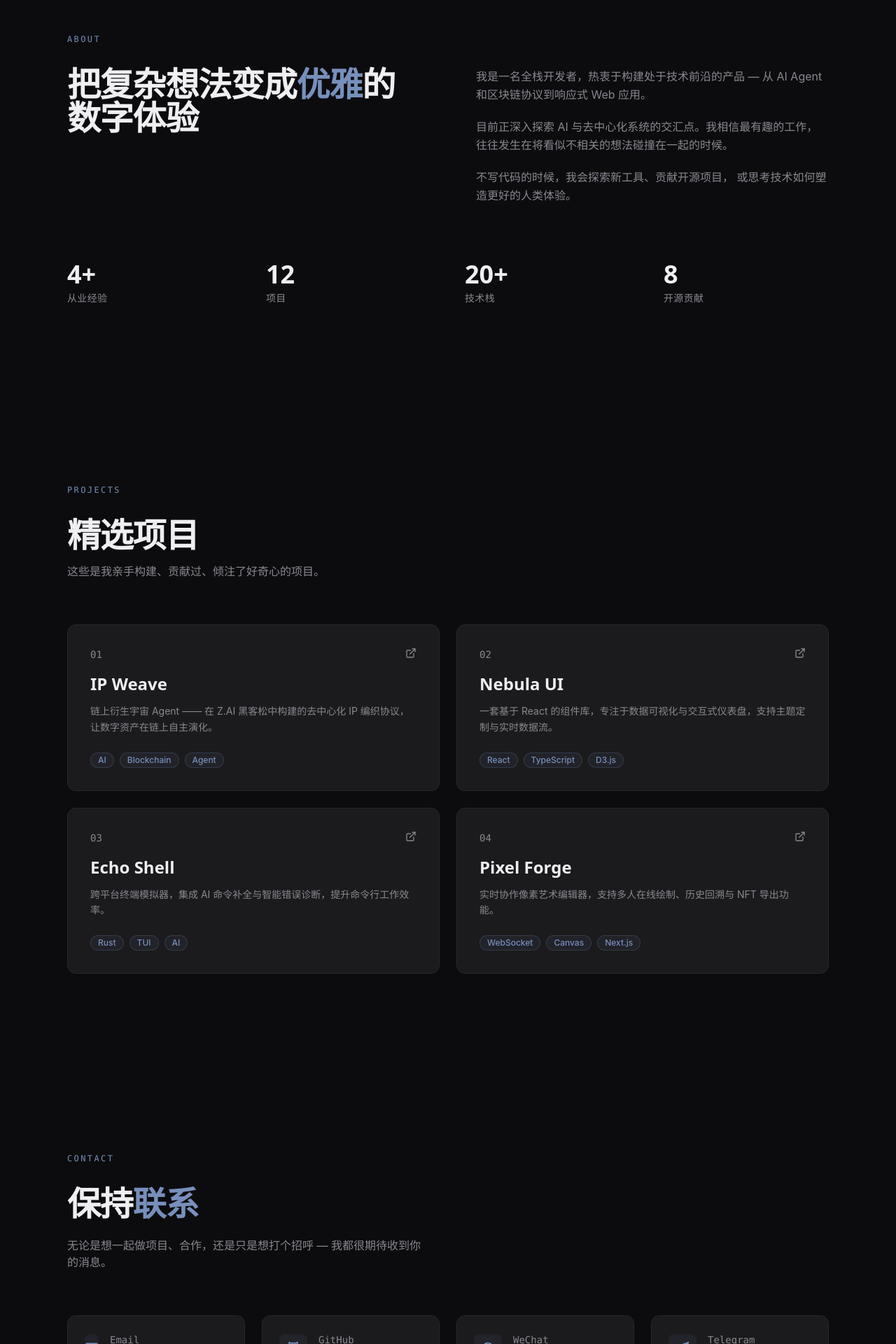
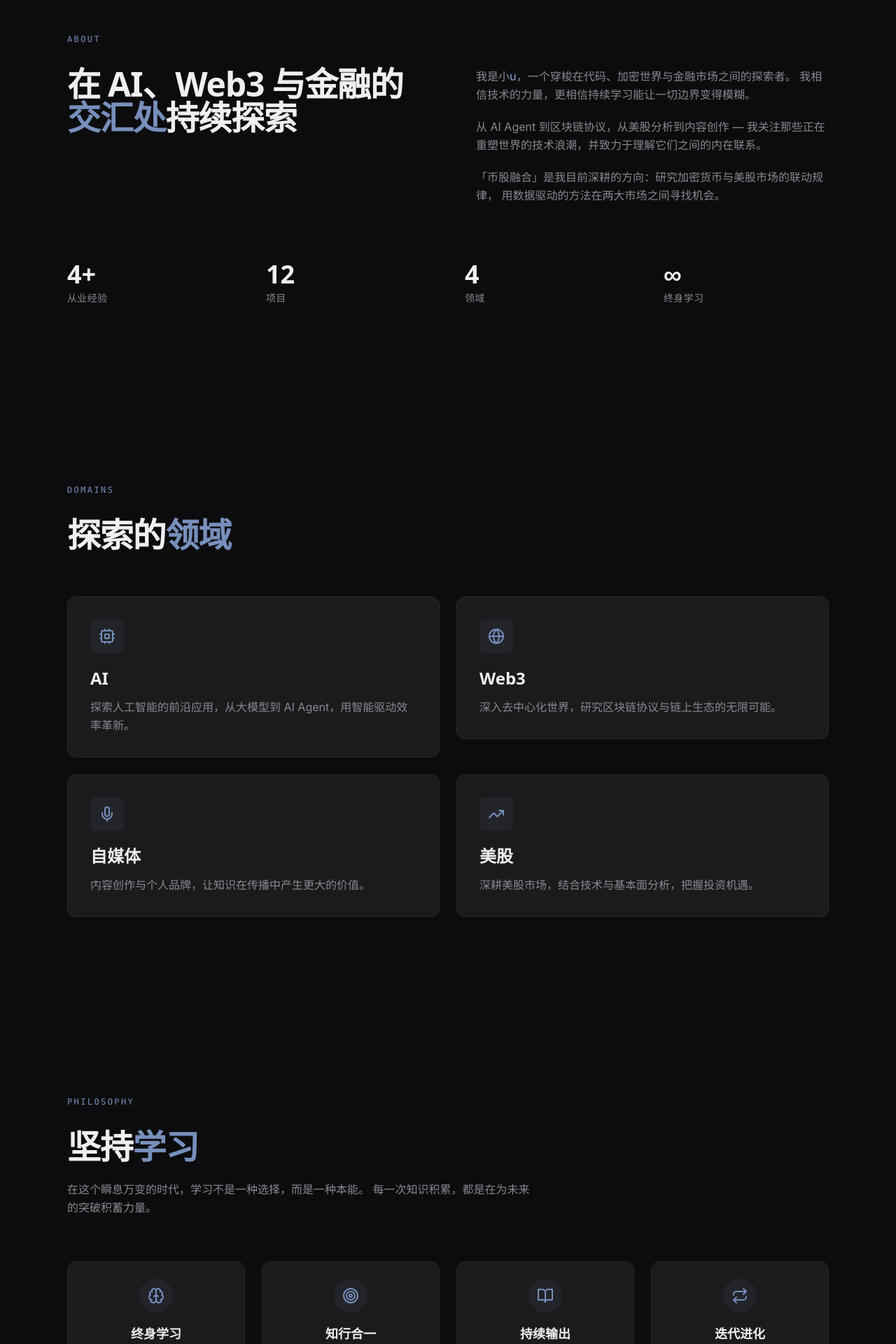
Before and after one commit to yanwenzhe519-ctrl/personal-site, a Next.js app: page / in a window 1280 px wide. Shown: the part 880-2800 px from the top of the page at 70% size. Built offline with nearby package versions, Linux system fonts and the light colour scheme.

Commit message:
Add new sections: domains, learning, crypto-stock fusion

```diff
--- a/app/page.tsx
+++ b/app/page.tsx
@@ -1,5 +1,8 @@
 import { Hero } from "@/components/sections/hero";
 import { About } from "@/components/sections/about";
+import { Domains } from "@/components/sections/domains";
+import { Learning } from "@/components/sections/learning";
+import { CryptoStock } from "@/components/sections/crypto-stock";
 import { Projects } from "@/components/sections/projects";
 import { Contact } from "@/components/sections/contact";
 
@@ -8,6 +11,9 @@ export default function Home() {
     <>
       <Hero />
       <About />
+      <Domains />
+      <Learning />
+      <CryptoStock />
       <Projects />
       <Contact />
     </>
--- a/components/nav.tsx
+++ b/components/nav.tsx
@@ -6,6 +6,9 @@ import { ThemeToggle } from "./theme-toggle";
 
 const NAV_LINKS = [
   { label: "关于", href: "#about" },
+  { label: "领域", href: "#domains" },
+  { label: "学习", href: "#learning" },
+  { label: "币股联动", href: "#crypto-stock" },
   { label: "项目", href: "#projects" },
   { label: "联系", href: "#contact" },
 ];
--- a/components/sections/about.tsx
+++ b/components/sections/about.tsx
@@ -3,8 +3,8 @@ import { SectionReveal } from "@/components/section-reveal";
 const STATS = [
   { label: "从业经验", value: "4+" },
   { label: "项目", value: "12" },
-  { label: "技术栈", value: "20+" },
-  { label: "开源贡献", value: "8" },
+  { label: "领域", value: "4" },
+  { label: "终身学习", value: "∞" },
 ];
 
 export function About() {
@@ -20,24 +20,25 @@ export function About() {
         <div className="grid md:grid-cols-2 gap-12 md:gap-20">
           <SectionReveal delay={100}>
             <h2 className="font-heading text-3xl md:text-4xl lg:text-5xl font-bold leading-tight tracking-tight text-foreground mb-6">
-              把复杂想法变成
-              <span className="text-accent">优雅</span>的数字体验
+              在 AI、Web3 与金融的
+              <span className="text-accent">交汇处</span>
+              持续探索
             </h2>
           </SectionReveal>
 
           <SectionReveal delay={200}>
             <div className="space-y-5 text-muted-foreground leading-relaxed">
               <p>
-                我是一名全栈开发者，热衷于构建处于技术前沿的产品 &mdash; 从 AI Agent
-                和区块链协议到响应式 Web 应用。
+                我是小<span className="text-accent font-medium">u</span>，一个穿梭在代码、加密世界与金融市场之间的探索者。
+                我相信技术的力量，更相信持续学习能让一切边界变得模糊。
               </p>
               <p>
-                目前正深入探索 AI 与去中心化系统的交汇点。我相信最有趣的工作，
-                往往发生在将看似不相关的想法碰撞在一起的时候。
+                从 AI Agent 到区块链协议，从美股分析到内容创作 &mdash;
+                我关注那些正在重塑世界的技术浪潮，并致力于理解它们之间的内在联系。
               </p>
               <p>
-                不写代码的时候，我会探索新工具、贡献开源项目，
-                或思考技术如何塑造更好的人类体验。
+                「币股融合」是我目前深耕的方向：研究加密货币与美股市场的联动规律，
+                用数据驱动的方法在两大市场之间寻找机会。
               </p>
             </div>
           </SectionReveal>
--- /dev/null
+++ b/components/sections/crypto-stock.tsx
@@ -0,0 +1,114 @@
+"use client";
+
+import * as React from "react";
+import { SectionReveal } from "@/components/section-reveal";
+import { BarChart3, Link2, LineChart, TrendingUp, DollarSign, Activity } from "lucide-react";
+
+const INSIGHTS = [
+  {
+    title: "宏观联动",
+    desc: "加密货币与传统美股市场的相关性分析，捕捉跨市场信号。",
+    icon: Link2,
+  },
+  {
+    title: "趋势研判",
+    desc: "结合技术指标与链上数据，判断市场周期与关键拐点。",
+    icon: LineChart,
+  },
+  {
+    title: "策略融合",
+    desc: "将美股的价值投资理念与加密市场的波动特征相结合，构建稳健策略。",
+    icon: BarChart3,
+  },
+  {
+    title: "实时跟踪",
+    desc: "7×24 小时市场监控，第一时间捕捉币股联动的交易机会。",
+    icon: Activity,
+  },
+];
+
+export function CryptoStock() {
+  return (
+    <section id="crypto-stock" className="section-padding relative overflow-hidden">
+      {/* subtle background decoration */}
+      <div className="absolute top-0 right-0 w-96 h-96 bg-accent/5 rounded-full blur-3xl -translate-y-1/2 translate-x-1/2 pointer-events-none" />
+
+      <div className="max-w-6xl mx-auto relative z-10">
+        <SectionReveal>
+          <span className="text-xs font-mono tracking-[0.2em] uppercase text-accent mb-8 block">
+            Focus
+          </span>
+        </SectionReveal>
+
+        <div className="grid md:grid-cols-2 gap-12 md:gap-20">
+          <SectionReveal delay={100}>
+            <h2 className="font-heading text-3xl md:text-4xl lg:text-5xl font-bold leading-tight tracking-tight text-foreground mb-6">
+              <span className="text-accent">币股融合</span>
+              <br />
+              币股联动
+            </h2>
+            <div className="space-y-4 text-muted-foreground leading-relaxed">
+              <p>
+                加密货币与美股市场之间的联系日益紧密。比特币的走势、
+                美联储的政策、宏观经济的脉动 &mdash; 这些要素相互交织，
+                共同构成了当今最值得关注的金融图景。
+              </p>
+              <p>
+                我致力于研究两大市场之间的联动规律，
+                用数据驱动的方法挖掘跨市场的投资机会，
+                在波动中寻找确定性。
+              </p>
+            </div>
+          </SectionReveal>
+
+          <SectionReveal delay={200}>
+            <div className="grid gap-4">
+              {INSIGHTS.map((item, i) => {
+                const Icon = item.icon;
+                return (
+                  <div
+                    key={item.title}
+                    className="flex items-start gap-4 p-4 rounded-xl border border-border bg-card hover:border-accent/30 transition-colors"
+                  >
+                    <div className="w-10 h-10 rounded-lg bg-accent-soft flex items-center justify-center shrink-0 mt-0.5">
+                      <Icon className="w-5 h-5 text-accent" />
+                    </div>
+                    <div>
+                      <h3 className="font-heading text-base font-semibold text-foreground mb-1">
+                        {item.title}
+                      </h3>
+                      <p className="text-sm text-muted-foreground leading-relaxed">
+                        {item.desc}
+                      </p>
+                    </div>
+                  </div>
+                );
+              })}
+            </div>
+          </SectionReveal>
+        </div>
+
+        {/* Stats bar */}
+        <SectionReveal delay={300}>
+          <div className="mt-16 grid grid-cols-2 md:grid-cols-4 gap-6 p-8 rounded-xl border border-border bg-card/50">
+            {[
+              { label: "市场覆盖", value: "币股双市" },
+              { label: "分析维度", value: "12+" },
+              { label: "跟踪标的", value: "50+" },
+              { label: "策略类型", value: "多策略" },
+            ].map((stat) => (
+              <div key={stat.label} className="text-center">
+                <div className="font-heading text-xl font-bold text-accent">
+                  {stat.value}
+                </div>
+                <div className="mt-1 text-xs text-muted-foreground font-mono tracking-wide">
+                  {stat.label}
+                </div>
+              </div>
+            ))}
+          </div>
+        </SectionReveal>
+      </div>
+    </section>
+  );
+}
--- /dev/null
+++ b/components/sections/domains.tsx
@@ -0,0 +1,69 @@
+"use client";
+
+import * as React from "react";
+import { SectionReveal } from "@/components/section-reveal";
+import { Cpu, Globe, Mic, TrendingUp } from "lucide-react";
+
+const DOMAINS = [
+  {
+    title: "AI",
+    description: "探索人工智能的前沿应用，从大模型到 AI Agent，用智能驱动效率革新。",
+    icon: Cpu,
+  },
+  {
+    title: "Web3",
+    description: "深入去中心化世界，研究区块链协议与链上生态的无限可能。",
+    icon: Globe,
+  },
+  {
+    title: "自媒体",
+    description: "内容创作与个人品牌，让知识在传播中产生更大的价值。",
+    icon: Mic,
+  },
+  {
+    title: "美股",
+    description: "深耕美股市场，结合技术与基本面分析，把握投资机遇。",
+    icon: TrendingUp,
+  },
+];
+
+export function Domains() {
+  return (
+    <section id="domains" className="section-padding relative">
+      <div className="max-w-6xl mx-auto">
+        <SectionReveal>
+          <span className="text-xs font-mono tracking-[0.2em] uppercase text-accent mb-8 block">
+            Domains
+          </span>
+        </SectionReveal>
+
+        <SectionReveal delay={100}>
+          <h2 className="font-heading text-3xl md:text-4xl lg:text-5xl font-bold leading-tight tracking-tight text-foreground mb-16">
+            探索的<span className="text-accent">领域</span>
+          </h2>
+        </SectionReveal>
+
+        <div className="grid sm:grid-cols-2 gap-6">
+          {DOMAINS.map((domain, i) => {
+            const Icon = domain.icon;
+            return (
+              <SectionReveal key={domain.title} delay={150 + i * 100}>
+                <div className="group p-6 md:p-8 rounded-xl border border-border bg-card hover:border-accent/30 transition-all duration-300 hover:-translate-y-1">
+                  <div className="w-12 h-12 rounded-lg bg-accent-soft flex items-center justify-center mb-5 group-hover:bg-accent/20 transition-colors">
+                    <Icon className="w-6 h-6 text-accent" />
+                  </div>
+                  <h3 className="font-heading text-2xl font-semibold text-foreground mb-3">
+                    {domain.title}
+                  </h3>
+                  <p className="text-muted-foreground leading-relaxed">
+                    {domain.description}
+                  </p>
+                </div>
+              </SectionReveal>
+            );
+          })}
+        </div>
+      </div>
+    </section>
+  );
+}
--- a/components/sections/hero.tsx
+++ b/components/sections/hero.tsx
@@ -5,7 +5,7 @@ import { ScrollIndicator } from "@/components/scroll-indicator";
 
 const TITLE = "用代码与想象";
 const TITLE_HIGHLIGHT = "创造未来";
-const TAGLINE = "全栈开发者 · AI 探索者 · 开源爱好者";
+const TAGLINE = "AI · Web3 · 币股联动 · 终身学习者";
 
 export function Hero() {
   return (
--- /dev/null
+++ b/components/sections/learning.tsx
@@ -0,0 +1,73 @@
+"use client";
+
+import * as React from "react";
+import { SectionReveal } from "@/components/section-reveal";
+import { BookOpen, Brain, Target, Repeat } from "lucide-react";
+
+const LEARNING_POINTS = [
+  {
+    title: "终身学习",
+    desc: "技术迭代日新月异，保持空杯心态，每日精进。",
+    icon: Brain,
+  },
+  {
+    title: "知行合一",
+    desc: "不止于理论，将知识落地为实际产出与价值。",
+    icon: Target,
+  },
+  {
+    title: "持续输出",
+    desc: "通过写作与分享，让学习形成正向反馈闭环。",
+    icon: BookOpen,
+  },
+  {
+    title: "迭代进化",
+    desc: "没有终点，只有不断超越昨天的自己。",
+    icon: Repeat,
+  },
+];
+
+export function Learning() {
+  return (
+    <section id="learning" className="section-padding relative">
+      <div className="max-w-6xl mx-auto">
+        <SectionReveal>
+          <span className="text-xs font-mono tracking-[0.2em] uppercase text-accent mb-8 block">
+            Philosophy
+          </span>
+        </SectionReveal>
+
+        <SectionReveal delay={100}>
+          <h2 className="font-heading text-3xl md:text-4xl lg:text-5xl font-bold leading-tight tracking-tight text-foreground mb-6">
+            坚持<span className="text-accent">学习</span>
+          </h2>
+          <p className="text-muted-foreground max-w-2xl mb-16 leading-relaxed">
+            在这个瞬息万变的时代，学习不是一种选择，而是一种本能。
+            每一次知识积累，都是在为未来的突破积蓄力量。
+          </p>
+        </SectionReveal>
+
+        <div className="grid sm:grid-cols-2 lg:grid-cols-4 gap-6">
+          {LEARNING_POINTS.map((point, i) => {
+            const Icon = point.icon;
+            return (
+              <SectionReveal key={point.title} delay={200 + i * 80}>
+                <div className="text-center p-6 rounded-xl border border-border bg-card hover:border-accent/30 transition-all duration-300">
+                  <div className="w-12 h-12 rounded-full bg-accent-soft flex items-center justify-center mx-auto mb-4">
+                    <Icon className="w-6 h-6 text-accent" />
+                  </div>
+                  <h3 className="font-heading text-lg font-semibold text-foreground mb-2">
+                    {point.title}
+                  </h3>
+                  <p className="text-sm text-muted-foreground leading-relaxed">
+                    {point.desc}
+                  </p>
+                </div>
+              </SectionReveal>
+            );
+          })}
+        </div>
+      </div>
+    </section>
+  );
+}
```
